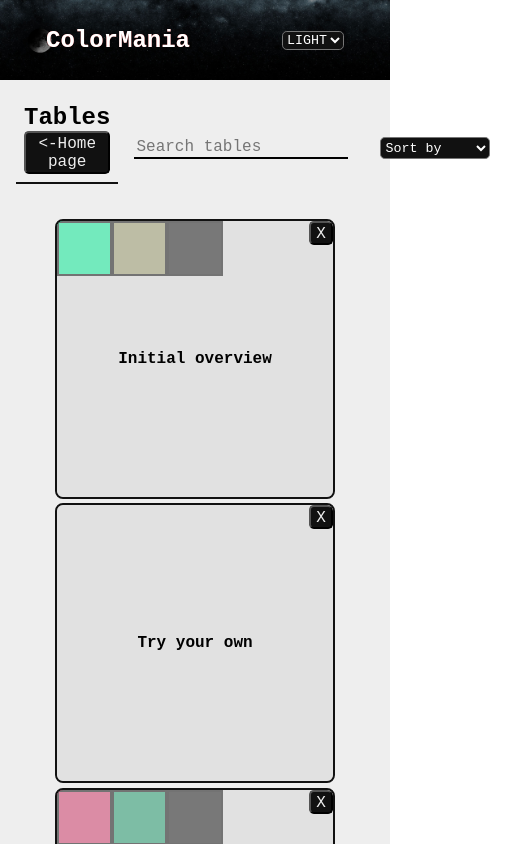
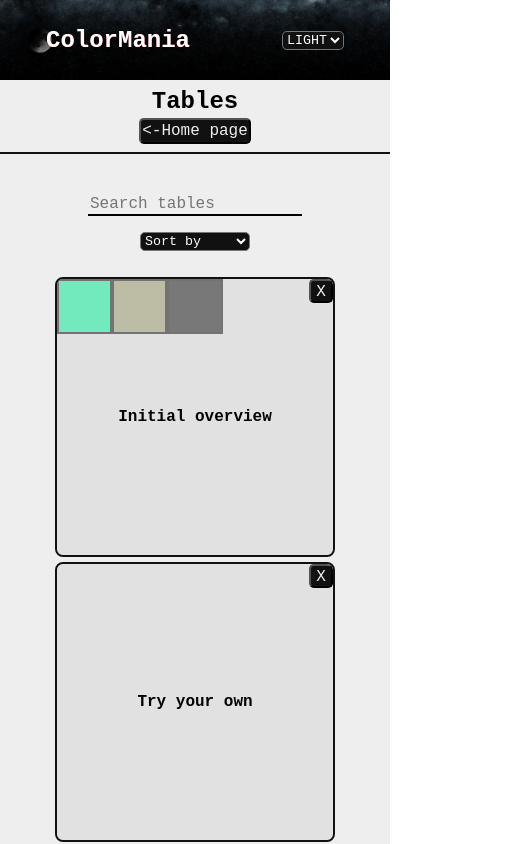
Before and after one commit to Viper-JSX/Colormania-React, a React (Create React App) app: page /tables in a window 390 px wide. Shown: the top 844 px of the page, 506 px wide, since content can reach past the window. Built offline with nearby package versions, Linux system fonts and the light colour scheme.

Commit message:
Added margins and paddings to FilterTools and TableTools

```diff
--- a/src/css/App.css
+++ b/src/css/App.css
@@ -143,21 +143,22 @@
     text-shadow: 0 0 1rem var(--highlightColorForLight);
 }
 
-.filterTools, .tableTools{
+.tablesSearchAndFilter, .tableTools{
     display: flex;
+    justify-content: space-around;
     align-items: center;
+    flex-wrap: wrap;
     padding: 1rem;
+}
+
+.tablesSearchAndFilter > *, .tableTools > *{
+    margin: 0.5rem;
 }
 
 .filterTools .text, .tableInfo{
     margin-bottom: 1rem;
     padding: 0.5rem;
     border-bottom: var(--standardDarkBorder);
-}
-
-.filterTools .tablesSearchAndFilter{
-    display: flex;
-    justify-content: space-between;
 }
 
 .filterTools .sortBy, .filterTools .tableSearch{
```
